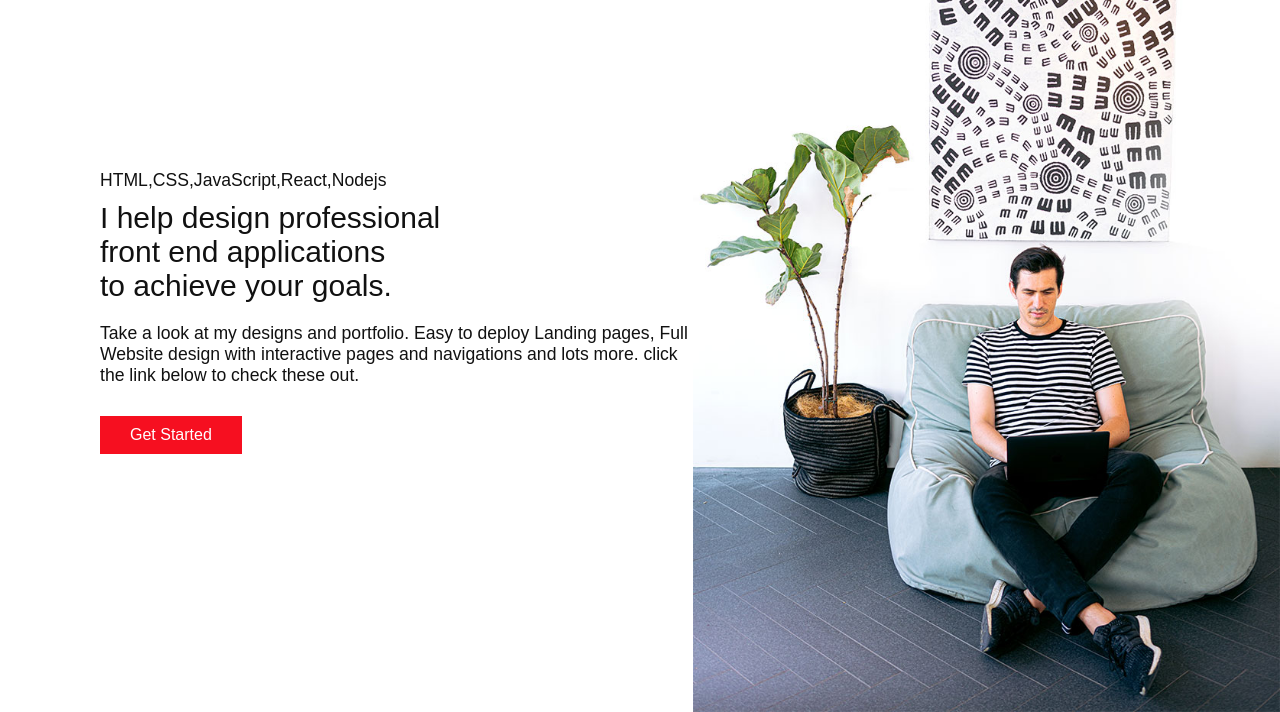
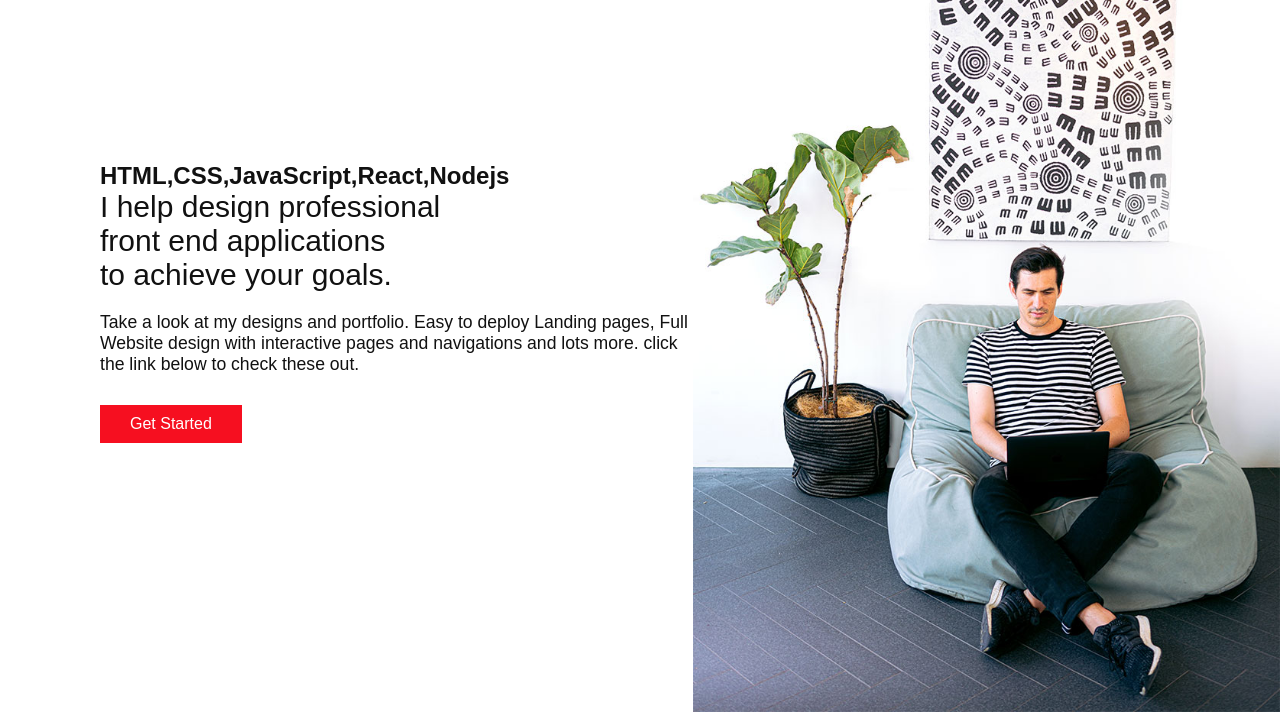
Before and after one commit to Mannie297/mywebsite, a website: page dist/index.html in a window 1280 px wide. Shown: the part 88-800 px from the top of the page. Drawn offline with Linux system fonts and the light colour scheme.

Commit message:
Third Commit

```diff
--- a/dist/index.html
+++ b/dist/index.html
@@ -51,15 +51,15 @@
     <section class="home">
         <img src="images/home-img1.jpg" class="home-img" alt="">
         <div class="home-content">
-            <div>
-                <p>HTML,CSS,JavaScript,React,Nodejs</p>
+            <div class="home-content-inner">
+                <h2>HTML,CSS,JavaScript,React,Nodejs</h2>
             </div>
             <h1>I help design professional<br> front end applications <br> to achieve your goals.</h1>
             <p>
                 Take a look at my designs and portfolio. Easy to deploy Landing pages, Full Website design with interactive pages and navigations and lots more.
                 click the link below to check these out.
             </p>
-            <a href="contact.html" class="btn">Get Started</a>
+            <a href="work.html" class="btn">Get Started</a>
         </div>
 
     </section>
```
